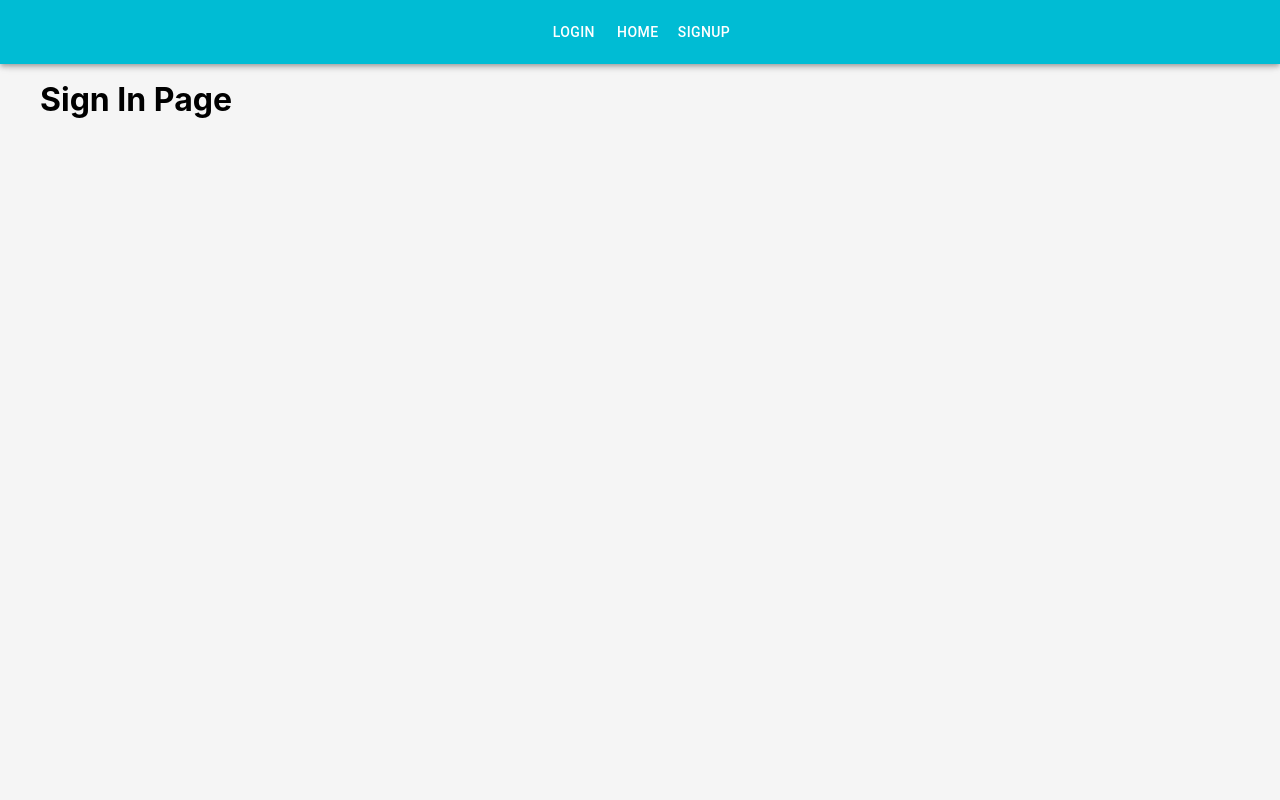
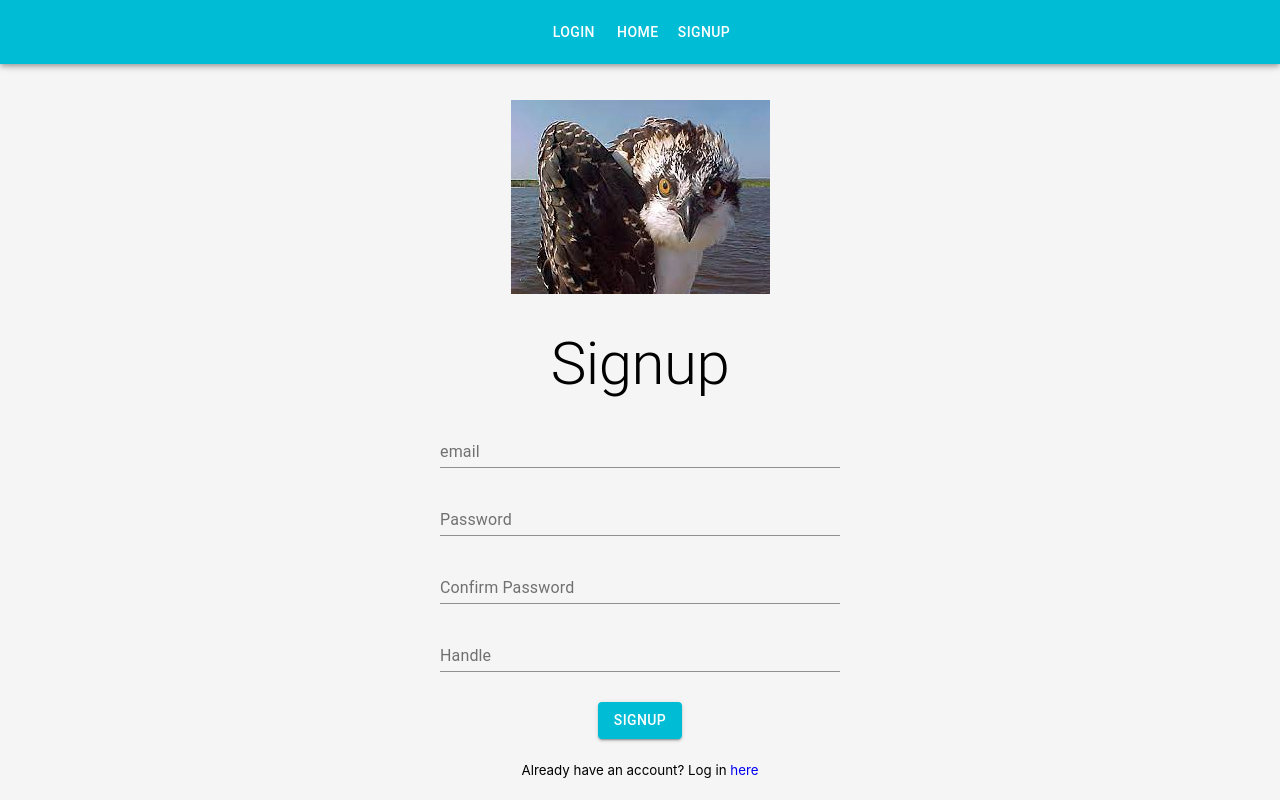
Before and after one commit to jdtorressv/SocialMediaAppClone2, a React (Create React App) app in the folder social-media-app-client/: page /signup in a window 1280 px wide. Built offline with nearby package versions, Linux system fonts and the light colour scheme.

Commit message:
Starting redux setup

```diff
--- a/social-media-app-client/package.json
+++ b/social-media-app-client/package.json
@@ -8,6 +8,7 @@
     "@testing-library/user-event": "^12.8.0",
     "axios": "^0.21.1",
     "dayjs": "^1.10.4",
+    "jwt-decode": "^3.1.2",
     "react": "^17.0.1",
     "react-dom": "^17.0.1",
     "react-router-dom": "^5.2.0",
--- a/social-media-app-client/src/App.js
+++ b/social-media-app-client/src/App.js
@@ -2,9 +2,11 @@
 import { BrowserRouter as Router, Route, Switch } from 'react-router-dom';
 import './App.css';
 import { MuiThemeProvider, createMuiTheme } from '@material-ui/core';
+import jwtDecode from 'jwt-decode';
 
 //Components
 import Navbar from './components/Navbar';
+import AuthRoute from './util/AuthRoute';
 
 //Pages
 import home from './pages/home';
@@ -35,6 +37,20 @@
   },
 });
 
+let authenticated;
+const token = localStorage.FBIdToken;
+
+if (token) {
+  const decodedToken = jwtDecode(token);
+  if (decodedToken.exp * 1000 < Date.now()) {
+    // Token has expired
+    window.location.href = '/login';
+    authenticated = false;
+  } else {
+    authenticated = true;
+  }
+}
+
 class App extends Component {
   render() {
     return (
@@ -45,8 +61,16 @@
             <div className="container">
               <Switch>
                 <Route exact path="/" component={home} />
-                <Route path="/login" component={login} />
-                <Route path="/signup" component={signup} />
+                <AuthRoute
+                  path="/login"
+                  authenticated={authenticated}
+                  component={login}
+                />
+                <AuthRoute
+                  path="/signup"
+                  authenticated={authenticated}
+                  component={signup}
+                />
               </Switch>
             </div>
           </Router>
--- a/social-media-app-client/src/pages/login.js
+++ b/social-media-app-client/src/pages/login.js
@@ -65,6 +65,7 @@
       .post('/login', userData)
       .then((res) => {
         console.log(res.data);
+        localStorage.setItem('FBIdToken', `Bearer ${res.data.token}`);
         this.setState({ loading: false });
         this.props.history.push('/');
       })
--- a/social-media-app-client/src/pages/signup.js
+++ b/social-media-app-client/src/pages/signup.js
@@ -1,13 +1,183 @@
-import React, { Component } from "react";
+import React, { Component } from 'react';
+import PropTypes from 'prop-types';
+import AppIcon from '../images/icon.png';
+import axios from 'axios';
+import { Link } from 'react-router-dom';
+
+//MUI Stuff
+import {
+  withStyles,
+  Typography,
+  Grid,
+  TextField,
+  Button,
+  CircularProgress,
+} from '@material-ui/core';
+
+const styles = {
+  form: {
+    textAlign: 'center',
+  },
+  image: {
+    margin: '20px auto 20px auto',
+  },
+  pageTitle: {
+    margin: '10px auto 10px auto',
+  },
+  textField: {
+    margin: '10px auto 10px auto',
+  },
+  button: {
+    margin: '20px auto 20px auto',
+    position: 'relative',
+  },
+  customError: {
+    color: 'red',
+    fontSize: '0.8rem',
+    marginTop: 10,
+  },
+  progress: {
+    position: 'absolute',
+  },
+};
 
 export class signup extends Component {
+  constructor() {
+    super();
+    this.state = {
+      email: '',
+      password: '',
+      confirmPassword: '',
+      handle: '',
+      loading: false,
+      errors: {},
+    };
+  }
+
+  handleSubmit = (e) => {
+    e.preventDefault();
+    this.setState({
+      loading: true,
+    });
+    const newUserData = {
+      email: this.state.email,
+      password: this.state.password,
+      confirmPassword: this.state.confirmPassword,
+      handle: this.state.handle,
+    };
+    axios
+      .post('/signup', newUserData)
+      .then((res) => {
+        console.log(res.data);
+        localStorage.setItem('FBIdToken', `Bearer ${res.data.token}`);
+        this.setState({ loading: false });
+        this.props.history.push('/');
+      })
+      .catch((err) => {
+        this.setState({
+          errors: err.response.data,
+          loading: false,
+        });
+      });
+  };
+
+  handleChange = (e) => {
+    this.setState({
+      [e.target.name]: e.target.value,
+    });
+  };
+
   render() {
+    const { classes } = this.props;
+    const { errors, loading } = this.state;
     return (
-      <div>
-        <h1>Sign In Page</h1>
-      </div>
+      <Grid container className={classes.form}>
+        <Grid item sm />
+        <Grid item sm>
+          <img src={AppIcon} className={classes.image} />
+          <Typography variant="h2" className={classes.pageTitle}>
+            Signup
+          </Typography>
+          <form noValidate onSubmit={this.handleSubmit}>
+            <TextField
+              id="email"
+              name="email"
+              type="email"
+              label="email"
+              className={classes.textField}
+              helperText={errors.email}
+              error={errors.email ? true : false}
+              value={this.state.email}
+              onChange={this.handleChange}
+              fullWidth
+            />
+            <TextField
+              id="password"
+              name="password"
+              type="password"
+              label="Password"
+              className={classes.textField}
+              helperText={errors.password}
+              error={errors.password ? true : false}
+              value={this.state.password}
+              onChange={this.handleChange}
+              fullWidth
+            />
+            <TextField
+              id="confirmPassword"
+              name="confirmPassword"
+              type="password"
+              label="Confirm Password"
+              className={classes.textField}
+              helperText={errors.confirmPassword}
+              error={errors.confirmPassword ? true : false}
+              value={this.state.confirmPassword}
+              onChange={this.handleChange}
+              fullWidth
+            />
+            <TextField
+              id="handle"
+              name="handle"
+              type="text"
+              label="Handle"
+              className={classes.textField}
+              helperText={errors.handle}
+              error={errors.handle ? true : false}
+              value={this.state.handle}
+              onChange={this.handleChange}
+              fullWidth
+            />
+            {errors.general && (
+              <Typography variant="body2" className={classes.customError}>
+                {errors.general}
+              </Typography>
+            )}
+            <Button
+              type="submit"
+              variant="contained"
+              color="primary"
+              className={classes.button}
+              disabled={loading}
+            >
+              Signup
+              {loading && (
+                <CircularProgress size={30} className={classes.progress} />
+              )}
+            </Button>
+            <br />
+            <small>
+              Already have an account? Log in <Link to="/login">here</Link>
+            </small>
+          </form>
+        </Grid>
+        <Grid item sm />
+      </Grid>
     );
   }
 }
 
-export default signup;
+signup.propTypes = {
+  classes: PropTypes.object.isRequired,
+};
+
+export default withStyles(styles)(signup);
--- /dev/null
+++ b/social-media-app-client/src/util/AuthRoute.js
@@ -0,0 +1,13 @@
+import React from 'react';
+import { Route, Redirect } from 'react-router-dom';
+
+const AuthRoute = ({ component: Component, authenticated, ...rest }) => (
+  <Route
+    {...rest}
+    render={(props) =>
+      authenticated === true ? <Redirect to="/" /> : <Component {...props} />
+    }
+  />
+);
+
+export default AuthRoute;
```
Also changed, not shown: 1 other file (tests, documents, lock files or other folders).
